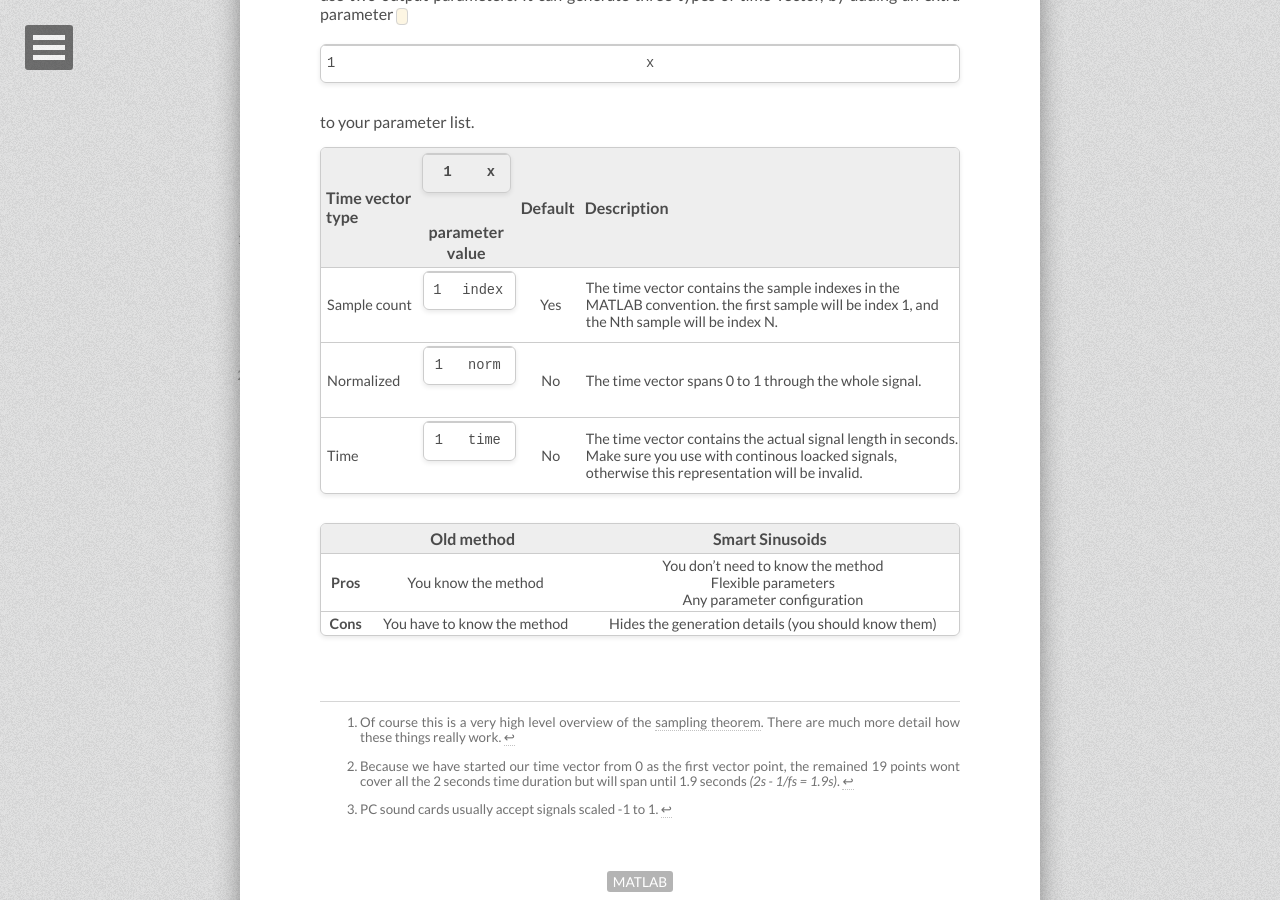
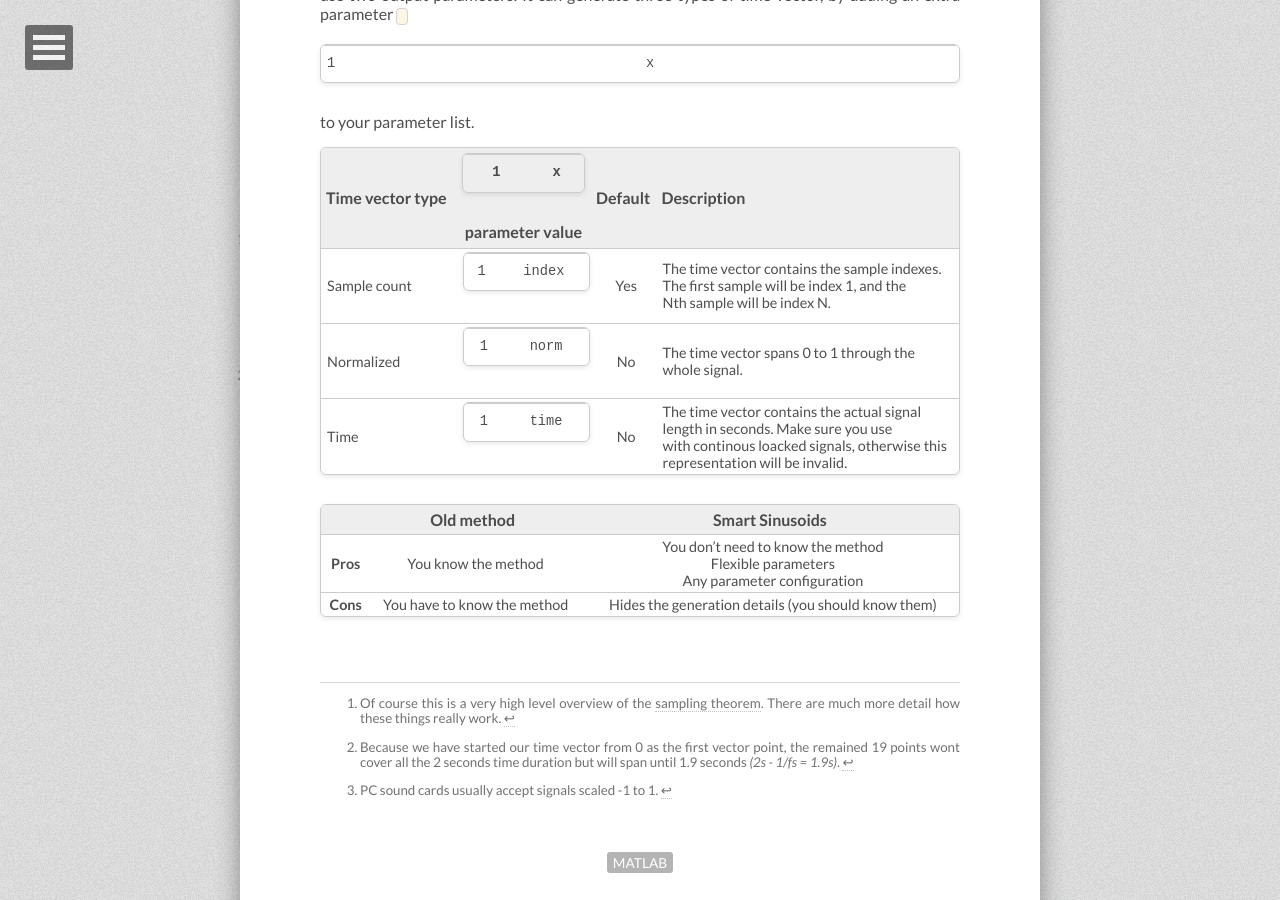
Before and after one commit to tiborsimon/tiborsimon.github.io, a Jekyll site: the page built from _posts/2015-05-28-smart-sinusoids.md, in a window 1280 px wide and 900 px high, scrolled down 9786 px. Built offline with Jekyll 4.4.1, drawn with Linux system fonts in a browser that asks for light colours; nearby versions of some CDN libraries; comment, search, counter and statistics services are not loaded.

Commit message:
Update 2015-05-28-smart-sinusoids.md

```diff
--- a/_posts/2015-05-28-smart-sinusoids.md
+++ b/_posts/2015-05-28-smart-sinusoids.md
@@ -204,9 +204,9 @@ Smart Sinusoids is capable of generating a time vector for the generated signal
 
 | Time vector type | `x` parameter value | Default | Description |
 |:-----------------|:-------------------:|:-------:|:------------|
-| Sample count     | `index`             | Yes     | The time vector contains the sample indexes in the MATLAB convention. the first sample will be index 1, and the Nth sample will be index N.
-| Normalized       | `norm`              | No      | The time vector spans 0 to 1 through the whole signal.
-| Time             | `time`              | No      | The time vector contains the actual signal length in seconds. Make sure you use with continous loacked signals, otherwise this representation will be invalid.
+| Sample count     | `index`             | Yes     | The time vector contains the sample indexes.<br>The first sample will be index 1, and the<br>Nth sample will be index N.
+| Normalized       | `norm`              | No      | The time vector spans 0 to 1 through the<br>whole signal.
+| Time             | `time`              | No      | The time vector contains the actual signal<br>length in seconds. Make sure you use<br>with continous loacked signals, otherwise this<br>representation will be invalid.
 
 
 
```
